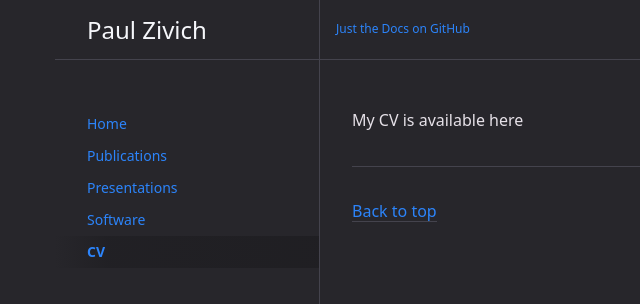
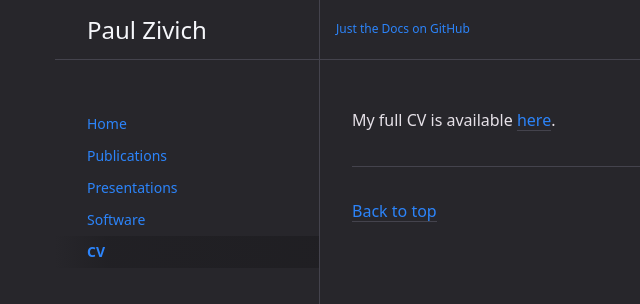
Before and after one commit to pzivich/pzivich.github.io, a Jekyll site: the page built from docs/cv.md, in a window 1280 px wide. Shown: the top 304 px of the page, without its empty margins (52-692 px from the left). Built offline with Jekyll 4.4.1, drawn with Linux system fonts in a browser that asks for light colours.

Commit message:
fixing CV link on website

```diff
--- a/docs/cv.md
+++ b/docs/cv.md
@@ -4,4 +4,4 @@ title: CV
 nav_order: 5
 ---
 
-My CV is available here
+My full CV is available [here](https://pzivich.github.io/assets/CV2021.pdf).
```
